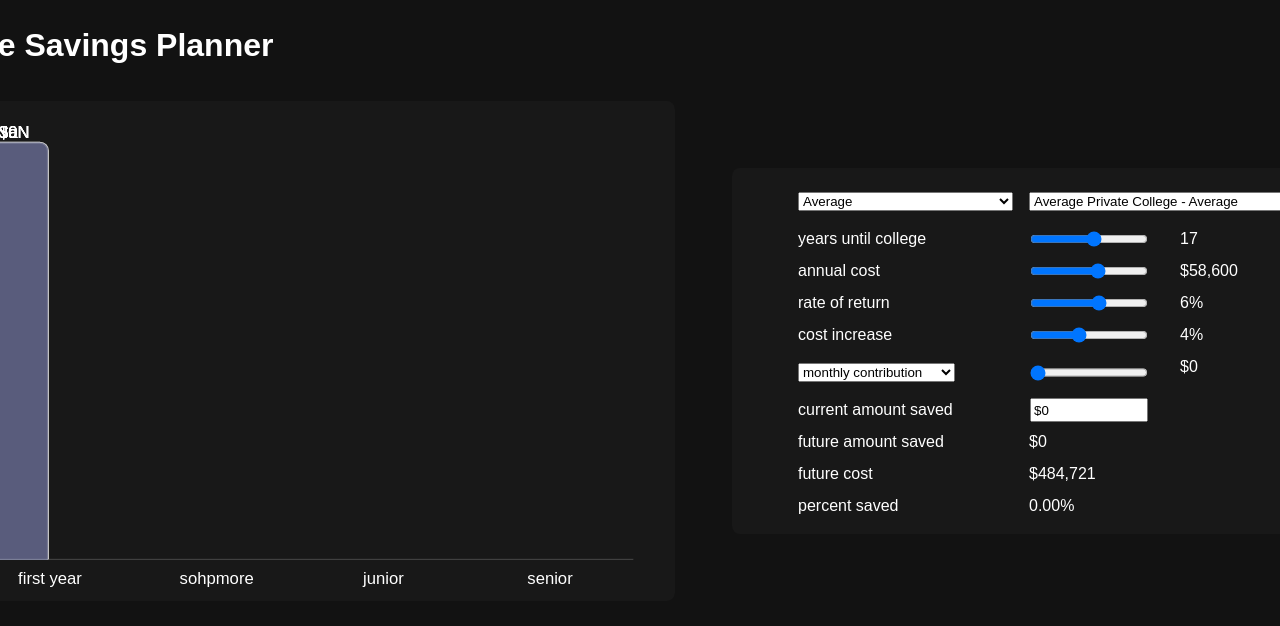
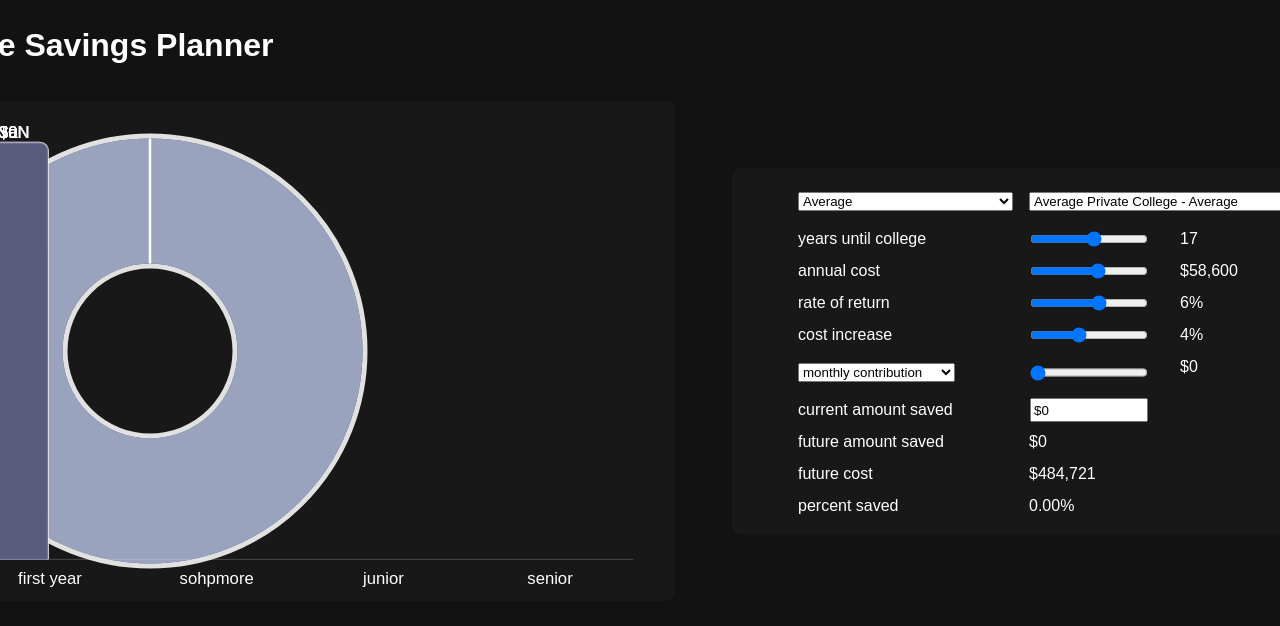
Before and after one commit to aokorodu/CollegeSavingsPlanner_React, a React (Vite) app in the folder CSP-react/: page / in a window 1280 px wide. Shown: the top 626 px of the page. Built offline with nearby package versions, Linux system fonts and the light colour scheme.

Commit message:
pie chart works

```diff
--- a/CSP-react/src/App.tsx
+++ b/CSP-react/src/App.tsx
@@ -55,6 +55,10 @@ function App() {
   let selectedState: string = 'Average';
   let selectedCollege: College | null = initialColleges[2] ?? null;
   let data = defaultData;
+
+  // graph refs
+  const pieChartRef = React.useRef<{ updatePercentage: (p: number) => void } | null>(null);
+  //const barGraphRef = React.useRef<BarGraphHandle>(null);
 
   // dropdowns refs
   const stateDropdownRef = React.useRef<HTMLSelectElement>(null);
@@ -152,6 +156,7 @@ function App() {
     data.futureSaved = futureSaved;
 
     updateContent();
+    updateGraphs();
   }
 
   const updateContent = () => {
@@ -167,6 +172,14 @@ function App() {
       percentSavedRef.current.innerText = `${percentage.toFixed(2)}%`;
     }
 
+  }
+
+  const updateGraphs = () => {
+    const percentage = data.futureSaved / data.futureCost.futureCost * 100;
+    if (pieChartRef.current) {
+      pieChartRef.current?.updatePercentage(percentage);
+      //pieChartRef.current.updateColors(selectedCollege?.colors || defaultColors);
+    }
   }
 
   const getCollegeSelections = () => {
@@ -216,7 +229,7 @@ function App() {
       <h1>College Savings Planner</h1>
       <div className='contentHolder'>
         <div id="graphContainer">
-          <PieChart colors={selectedCollege?.colors || defaultColors} percentage={getPercentage()} />
+          <PieChart ref={pieChartRef} />
           <BarGraph colors={selectedCollege?.colors || defaultColors} amountSaved={data.futureSaved} yearlyCosts={data.futureCost.yearlyCostByYear} />
         </div>
 
@@ -408,4 +421,4 @@ function App() {
   )
 }
 
-export default App
+export default App;
--- a/CSP-react/src/components/PieChart/PieChart.module.css
+++ b/CSP-react/src/components/PieChart/PieChart.module.css
@@ -12,5 +12,5 @@
   position: absolute;
   width: 500px;
   height: 500px;
-  display: none;
+  /* display: none; */
 }
--- a/CSP-react/src/components/PieChart/PieChart.tsx
+++ b/CSP-react/src/components/PieChart/PieChart.tsx
@@ -1,16 +1,38 @@
 import styles from './PieChart.module.css';
-import React from 'react';
+import React, { forwardRef, useImperativeHandle } from 'react';
 
-interface PieChartProps {
-    colors: string[];
-    percentage: number;
-}
 
-const PieChart = ({ colors, percentage }: PieChartProps) => {
-    console.log('PieChart render - percentage: ', percentage);
-    console.log('PieChart render colors: ', colors);
-    const chartColors = colors.length === 0 ? ["#98A1BC", "#555879"] : colors;
-    const savedPath = React.createRef<SVGCircleElement>();
+const PieChart = forwardRef((props, ref) => {
+
+    const outlineRef = React.useRef<SVGCircleElement | null>(null);
+    const bgRef = React.useRef<SVGCircleElement | null>(null);
+    const arcRef = React.useRef<SVGCircleElement | null>(null);
+    const dividerRef = React.useRef<SVGPathElement | null>(null);
+    const strokeWidth = 250;
+    const radius = 300;
+
+    const updatePercentage = (percentage: number) => {
+        if (arcRef.current) {
+            const offset = percentage > 100 ? -100 : -percentage;
+            arcRef.current.setAttribute("stroke-dashoffset", offset.toString());
+            const angle = percentage > 100 ? 360 : (percentage / 100) * 360;
+            dividerRef.current?.setAttribute("transform", `rotate(${angle})`);
+        }
+    };
+
+    const updateColors = (colors: string[]) => {
+        if (bgRef.current) {
+            bgRef.current.setAttribute("stroke", colors[0]);
+        }
+        if (arcRef.current) {
+            arcRef.current.setAttribute("stroke", colors[1]);
+        }
+    }
+
+    useImperativeHandle(ref, () => ({
+        updatePercentage,
+        updateColors
+    }));
 
     return (
         <div className={styles.pieChartContainer}>
@@ -58,50 +80,51 @@ const PieChart = ({ colors, percentage }: PieChartProps) => {
                 <g id="pieChart" className="graph">
                     <g transform="translate(500 500) rotate(-90)">
                         <circle
-                            id="circleOutline"
+                            ref={outlineRef}
                             cx="0"
                             cy="0"
-                            r="300"
+                            r={radius}
                             fill="none"
-                            stroke="#f0f0f0"
+                            stroke="#e0e0e0"
                             strokeOpacity="1"
-                            strokeWidth="270"
+                            strokeWidth={strokeWidth + 20}
                         ></circle>
 
                         <circle
-                            id="circleBG"
+                            ref={bgRef}
                             cx="0"
                             cy="0"
-                            r="300"
+                            r={radius}
                             fill="none"
-                            stroke={chartColors[0]}
+                            stroke="#555879"
                             strokeOpacity="1"
-                            strokeWidth="250"
+                            strokeWidth={strokeWidth}
                         ></circle>
 
                         <circle
-                            ref={savedPath}
+                            ref={arcRef}
                             className={styles.savedPath}
                             cx="0"
                             cy="0"
-                            r="300"
+                            r={radius}
                             fill="none"
-                            stroke={chartColors[1]}
-                            strokeWidth="250"
+                            stroke="#98A1BC"
+                            strokeWidth={strokeWidth}
                             strokeLinecap="inherit"
                             pathLength="100"
                             strokeDasharray="100 100"
-                            strokeDashoffset={percentage > 100 ? -100 : -percentage}
+                            strokeDashoffset=" -100 "
                         ></circle>
 
                         <g id="dividerPath">
                             <path
+                                ref={dividerRef}
                                 className={styles.savedPath}
                                 d="M175 0 H425"
                                 stroke="#fff"
                                 strokeWidth="5"
                                 strokeLinecap="inherit"
-                                transform={`rotate(${percentage > 100 ? 360 : percentage / 100 * 360})`}
+                                transform="rotate(0)"
                             ></path>
                         </g>
                     </g>
@@ -110,6 +133,6 @@ const PieChart = ({ colors, percentage }: PieChartProps) => {
             </svg>
         </div>
     );
-};
+});
 
 export default PieChart;
```
